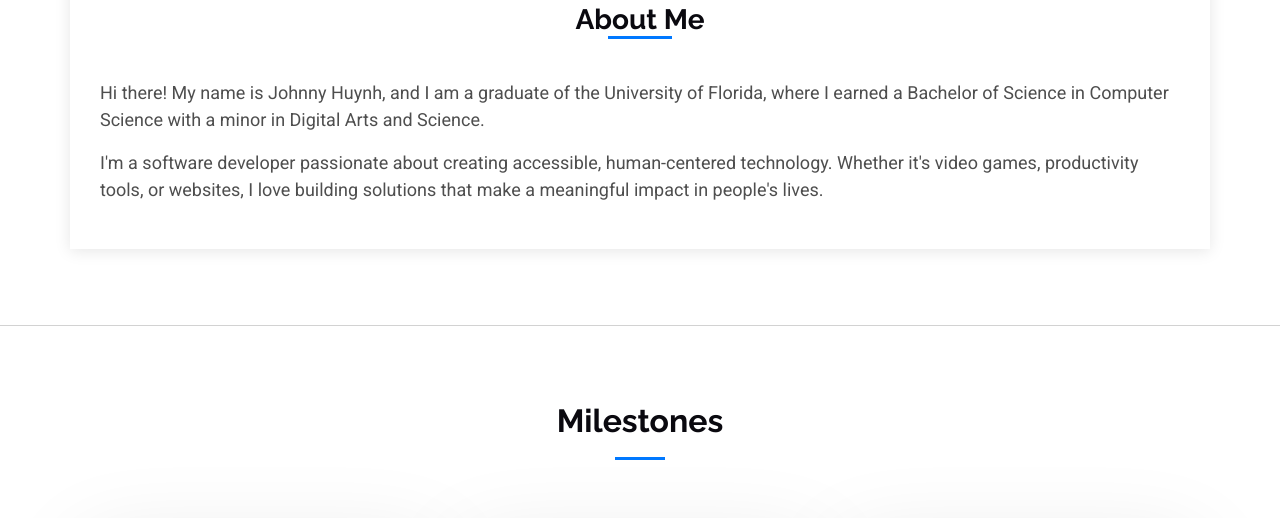
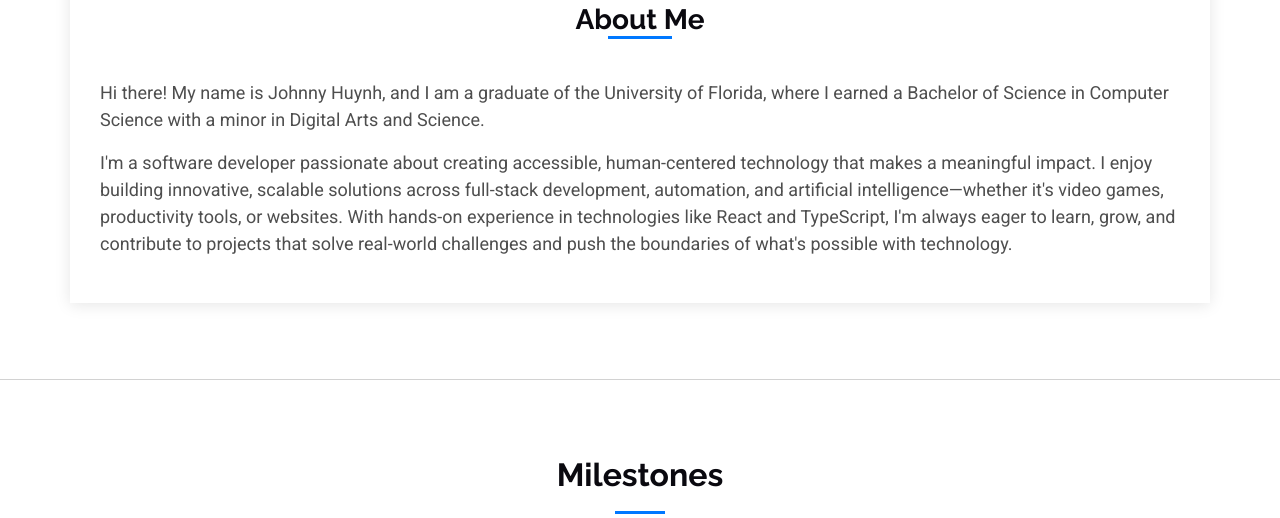
Before and after one commit to johnnyqhuynh/Portfolio, a plain HTML site: page index.html in a window 1280 px wide. Shown: the part 888-1406 px from the top of the page. Drawn offline with Linux system fonts and the light colour scheme.

Commit message:
Update about me

```diff
--- a/index.html
+++ b/index.html
@@ -89,8 +89,9 @@
                 Hi there! My name is Johnny Huynh, and I am a graduate of the University of Florida, where I earned a Bachelor of Science in Computer Science with a minor in Digital Arts and Science.
               </p>
               <p>
-                I'm a software developer passionate about creating accessible, human-centered technology.
-                Whether it's video games, productivity tools, or websites, I love building solutions that make a meaningful impact in people's lives.
+                I'm a software developer passionate about creating accessible, human-centered technology that makes a meaningful impact.
+                I enjoy building innovative, scalable solutions across full-stack development, automation, and artificial intelligence—whether it's video games, productivity tools, or websites.
+                With hands-on experience in technologies like React and TypeScript, I'm always eager to learn, grow, and contribute to projects that solve real-world challenges and push the boundaries of what's possible with technology.
               </p>
             </div>
         </div>
```
